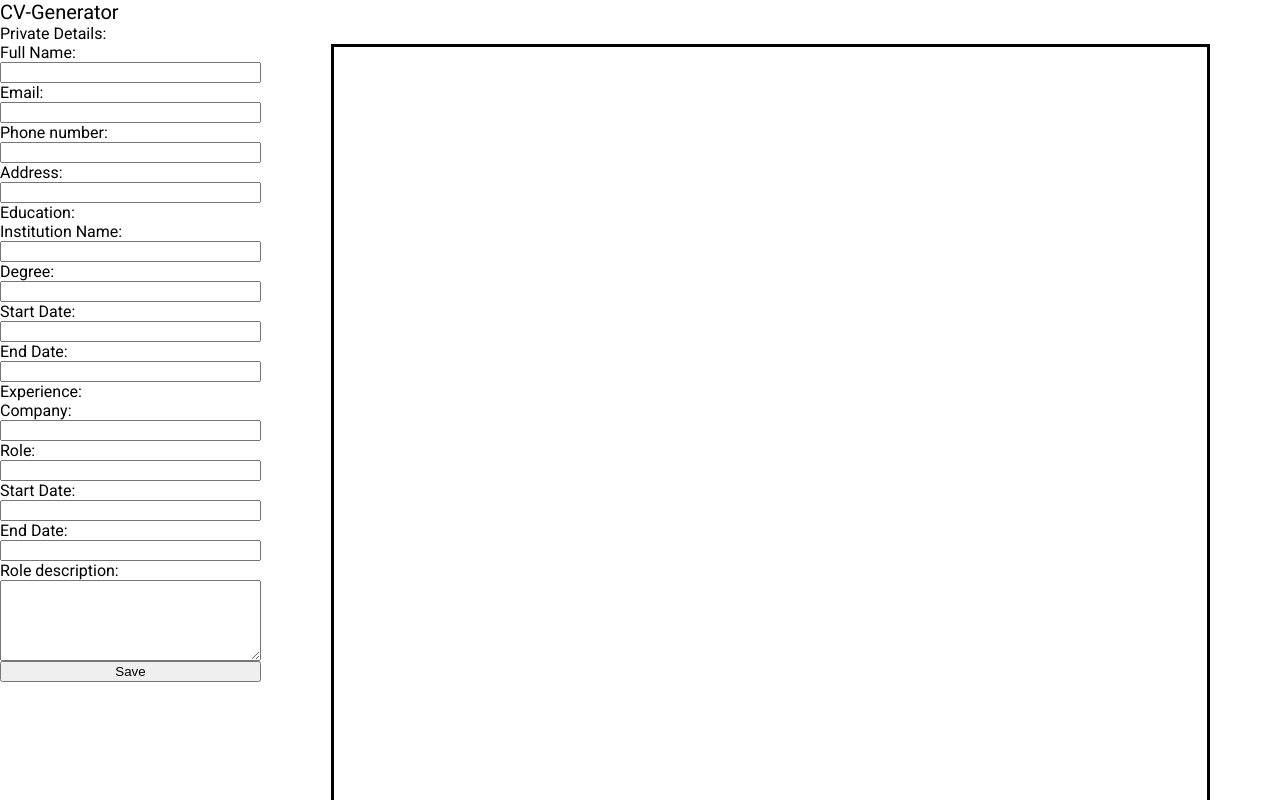
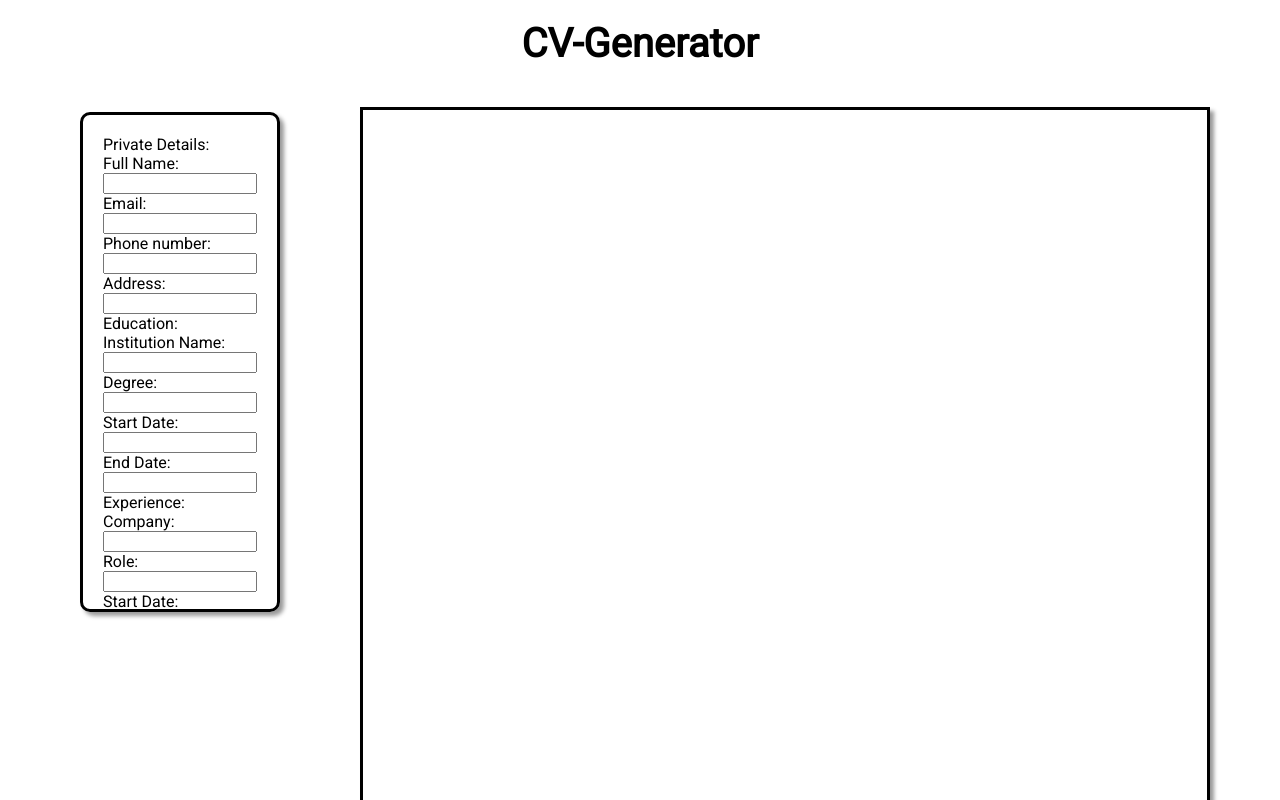
Before and after one commit to daechi73/CV-Application, a React (Vite) app: page / in a window 1280 px wide. Shown: the top 800 px of the page. Built offline with nearby package versions, Linux system fonts and the light colour scheme.

Commit message:
added styling

```diff
--- a/src/css/CV.css
+++ b/src/css/CV.css
@@ -6,11 +6,11 @@
   margin: 20px 70px 20px 70px;
   display: flex;
   flex-direction: column;
+  box-shadow: 4px 4px 4px rgba(0, 0, 0, 0.4);
 }
 .CV-privateDetail {
   background-color: rgb(49, 23, 23);
   color: white;
-  min-height: 170px;
   padding: 20px;
   text-align: center;
 }
--- a/src/css/Form.css
+++ b/src/css/Form.css
@@ -1,8 +1,27 @@
 .forms {
-  max-width: 600px;
-  height: 100%;
   display: flex;
   flex-direction: column;
+  margin: 25px 10px 40px 80px;
+  width: 200px;
+  border: solid;
+  border-radius: 10px;
+  padding: 20px;
+  height: 500px;
+  overflow-y: scroll;
+  box-shadow: 4px 4px 4px rgba(0, 0, 0, 0.4);
+}
+.forms::-webkit-scrollbar {
+  width: 12px;
+}
+
+.forms::-webkit-scrollbar-track {
+  -webkit-box-shadow: inset 0 0 6px rgba(0, 0, 0, 0.3);
+  border-radius: 20px;
+}
+
+.forms::-webkit-scrollbar-thumb {
+  border-radius: 20px;
+  -webkit-box-shadow: inset 0 0 6px rgba(0, 0, 0, 0.5);
 }
 .form {
   display: flex;
--- a/src/css/Header.css
+++ b/src/css/Header.css
@@ -1,3 +1,6 @@
 .header-title {
-  font-size: 20px;
+  font-size: 40px;
+  font-weight: bold;
+  padding: 20px;
+  text-align: center;
 }
```
